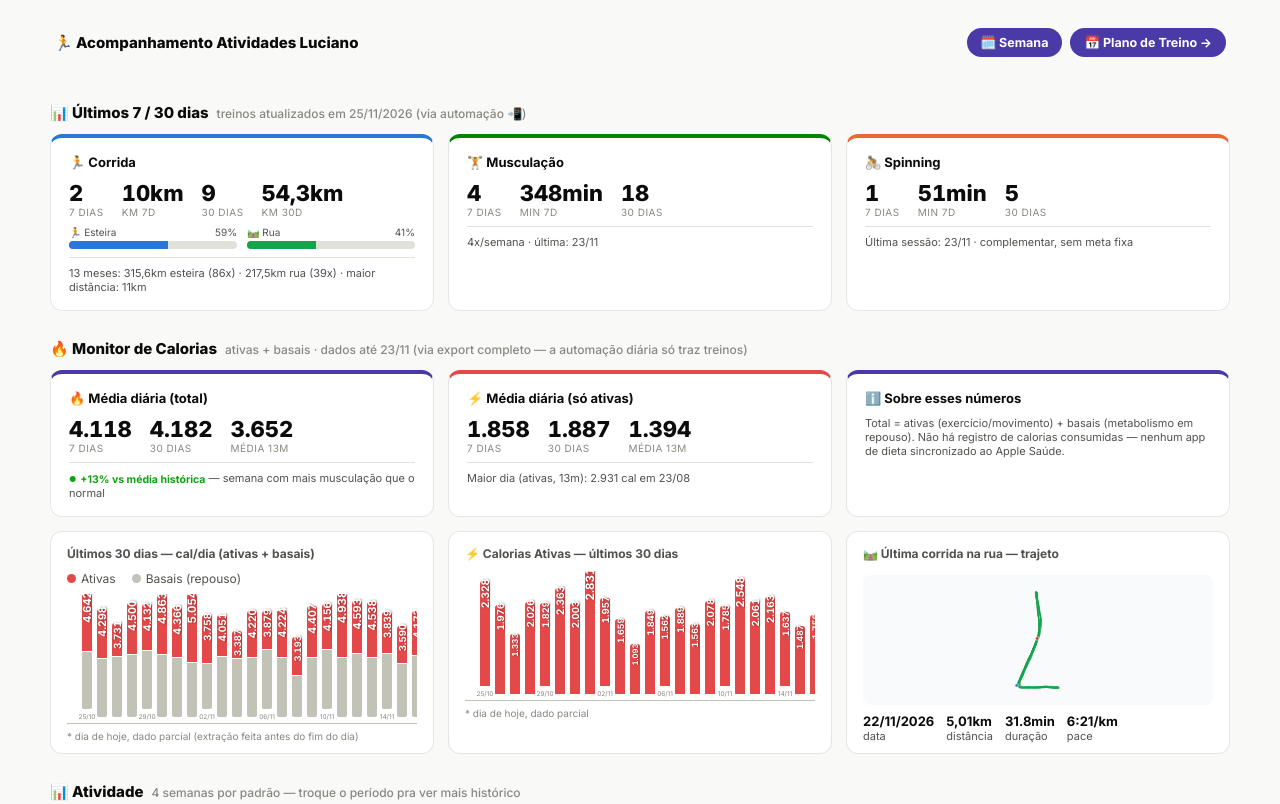
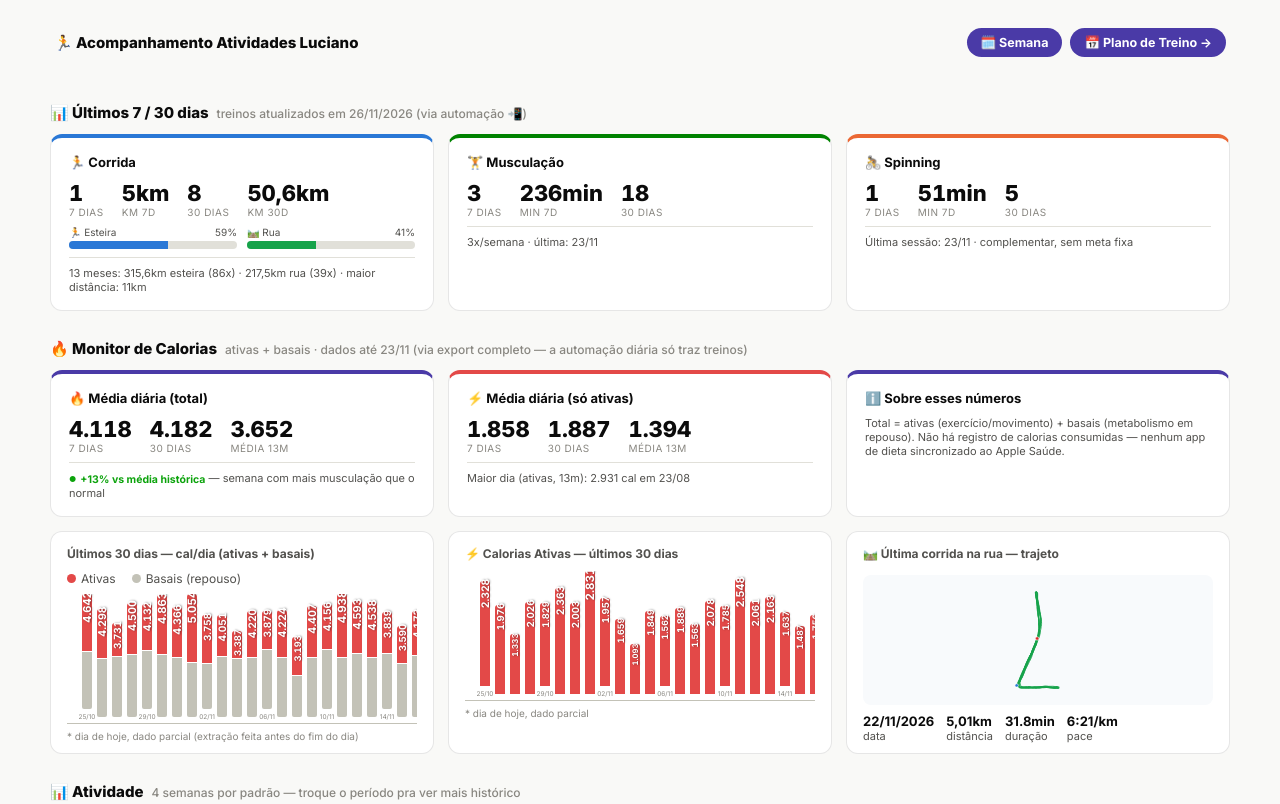
Before and after one commit to LucianoJr1972/painel-corrida-luciano, a plain HTML site: page index.html in a window 1280 px wide. Shown: the top 804 px of the page. Drawn offline with Linux system fonts and the light colour scheme.

Commit message:
Atualização automática do painel — 26/11/2026 12:10

```diff
--- a/index.html
+++ b/index.html
@@ -254,15 +254,15 @@
     <div style="display:flex; gap:8px; flex-wrap:wrap;"><a class="page-nav-link" href="semana.html">🗓️ Semana</a><a class="page-nav-link" href="plano_treino.html">📅 Plano de Treino →</a></div>
   </div>
 
-  <div class="section-title">📊 Últimos 7 / 30 dias <span class="section-sub">treinos atualizados em 25/11/2026 (via automação 📲)</span></div>
+  <div class="section-title">📊 Últimos 7 / 30 dias <span class="section-sub">treinos atualizados em 26/11/2026 (via automação 📲)</span></div>
   <div class="kpi-row">
     <div class="kpi-card c-corrida">
       <div class="kpi-head">🏃 Corrida</div>
       <div class="kpi-nums">
-        <div class="kpi-num-block"><div class="num">2</div><div class="lbl">7 dias</div></div>
-        <div class="kpi-num-block"><div class="num">10km</div><div class="lbl">km 7d</div></div>
-        <div class="kpi-num-block"><div class="num">9</div><div class="lbl">30 dias</div></div>
-        <div class="kpi-num-block"><div class="num">54,3km</div><div class="lbl">km 30d</div></div>
+        <div class="kpi-num-block"><div class="num">1</div><div class="lbl">7 dias</div></div>
+        <div class="kpi-num-block"><div class="num">5km</div><div class="lbl">km 7d</div></div>
+        <div class="kpi-num-block"><div class="num">8</div><div class="lbl">30 dias</div></div>
+        <div class="kpi-num-block"><div class="num">50,6km</div><div class="lbl">km 30d</div></div>
       </div>
       <div class="venue-split">
         <div class="venue-bar-wrap">
@@ -279,11 +279,11 @@
     <div class="kpi-card c-musc">
       <div class="kpi-head">🏋️ Musculação</div>
       <div class="kpi-nums">
-        <div class="kpi-num-block"><div class="num">4</div><div class="lbl">7 dias</div></div>
-        <div class="kpi-num-block"><div class="num">348min</div><div class="lbl">min 7d</div></div>
+        <div class="kpi-num-block"><div class="num">3</div><div class="lbl">7 dias</div></div>
+        <div class="kpi-num-block"><div class="num">236min</div><div class="lbl">min 7d</div></div>
         <div class="kpi-num-block"><div class="num">18</div><div class="lbl">30 dias</div></div>
       </div>
-      <div class="kpi-foot">4x/semana · última: 23/11</div>
+      <div class="kpi-foot">3x/semana · última: 23/11</div>
     </div>
     <div class="kpi-card c-spin">
       <div class="kpi-head">🚴 Spinning</div>
@@ -467,14 +467,13 @@
 <tr class="row-corrida"><td>13/10</td><td>Ter</td><td><span class="cat-dot"></span>🏃 Corrida</td><td>30.8min</td><td>4,42km · pace 6:58/km · ❓ Não classificado</td><td>-</td><td>-</td><td>391 cal</td></tr>
 <tr class="row-corrida"><td>13/10</td><td>Ter</td><td><span class="cat-dot"></span>🏃 Corrida</td><td>5.3min</td><td>0,60km · pace 8:50/km · ❓ Não classificado</td><td>-</td><td>-</td><td>51 cal</td></tr>
 <tr class="row-musc"><td>13/10</td><td>Ter</td><td><span class="cat-dot"></span>🏋️ Musculação</td><td>83.5min</td><td>-</td><td>108/134</td><td>-</td><td>502 cal</td></tr>
-<tr class="row-musc"><td>12/10</td><td>Seg</td><td><span class="cat-dot"></span>🏋️ Musculação</td><td>81.0min</td><td>-</td><td>105/141</td><td>-</td><td>584 cal</td></tr>
         </tbody>
       </table>
     </div>
   </div>
 
   <footer>
-    Treinos atualizados via automação (Atalho iOS) em 25/11/2026 · Calorias via export completo do Apple Saúde (23/11)<br>
+    Treinos atualizados via automação (Atalho iOS) em 26/11/2026 · Calorias via export completo do Apple Saúde (23/11)<br>
     Plano de treino completo: <a href="plano_treino.html">plano_treino.html</a>
   </footer>
 
```
Also changed, not shown: plano_treino.html (+4 -4 lines), semana.html (+3 -3 lines).
